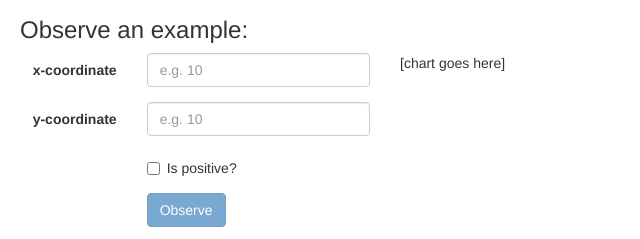
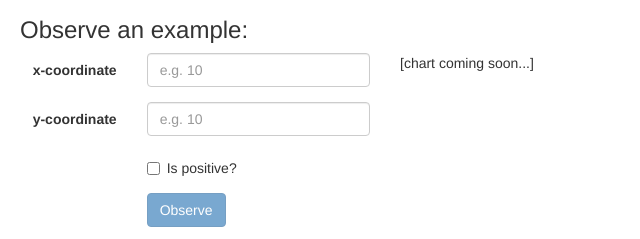
Before and after one commit to jtrussell/candidate-elimination, a website: page app/index.html at #/candidate-elimination in a window 1280 px wide. Shown: the part 148-387 px from the top of the page, 255-895 px from the left. Drawn offline with nearby package versions, Linux system fonts and the light colour scheme; some packages are replaced by stand-ins of ours.

Commit message:
Let folks know a chart is coming!

```diff
--- a/app/components/candidate-elimination/view.main.html
+++ b/app/components/candidate-elimination/view.main.html
@@ -56,7 +56,7 @@
 
     <!-- Chart -->
     <div class="col-sm-6">
-      [chart goes here]
+      [chart coming soon...]
     </div>
 
   </div>
```
